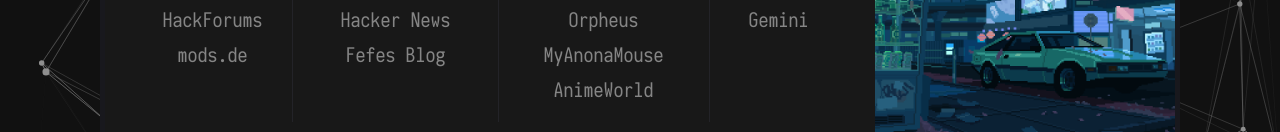
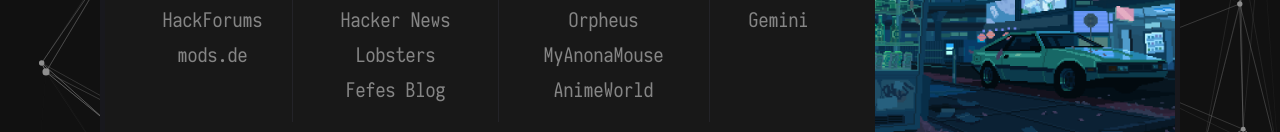
Before and after one commit to alexohneander/startpage, a plain HTML site: page index.html in a window 1280 px wide. Shown: the part 429-561 px from the top of the page. Drawn offline with Linux system fonts and the light colour scheme.

Commit message:
feat: add new blog

```diff
--- a/index.html
+++ b/index.html
@@ -26,6 +26,7 @@
 					<a class="nav-title">| Tech Blogs |</a>
 					<li><a href="https://discord.com/category/engineering">Discord</a></li>
 					<li><a href="https://news.ycombinator.com/">Hacker News</a></li>
+					<li><a href="https://lobste.rs/">Lobsters</a></li>
 					<li><a href="https://blog.fefe.de/">Fefes Blog</a></li>
 				</ul>
 				<ul class="green">
```
